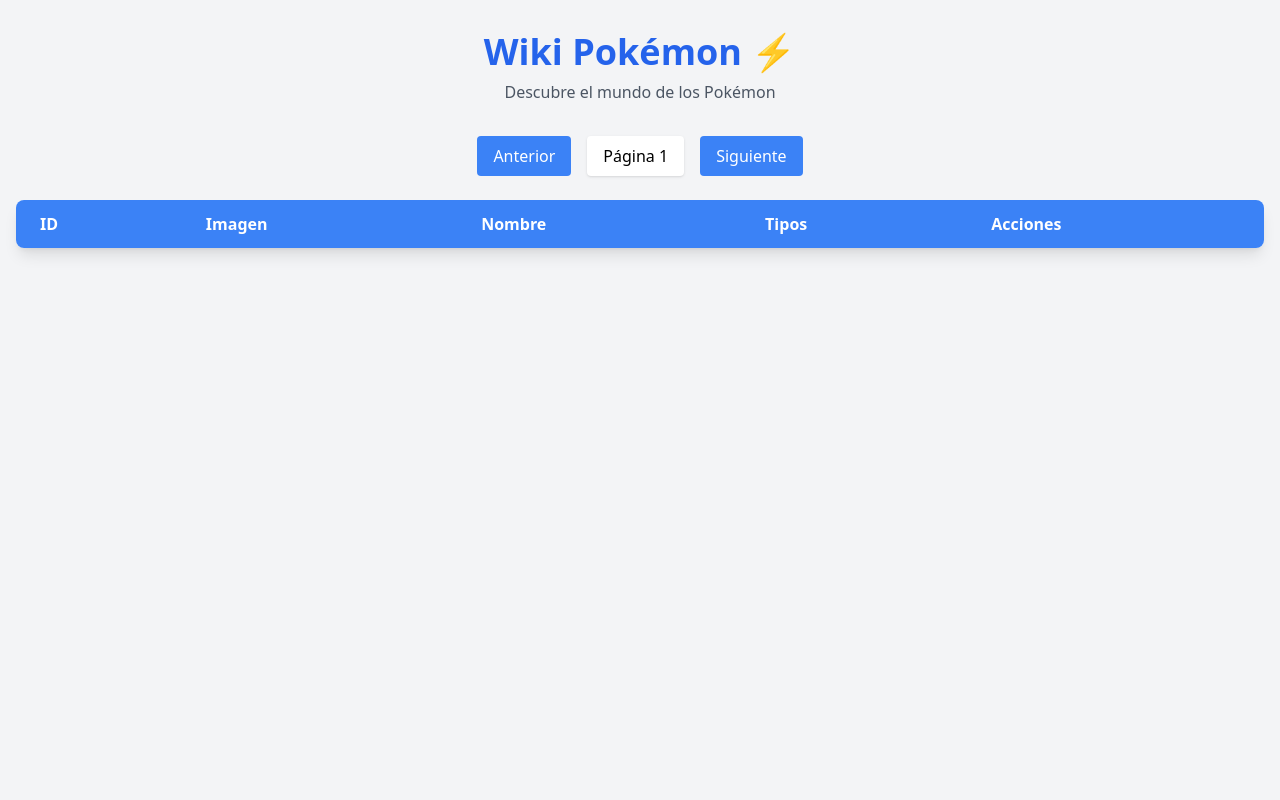
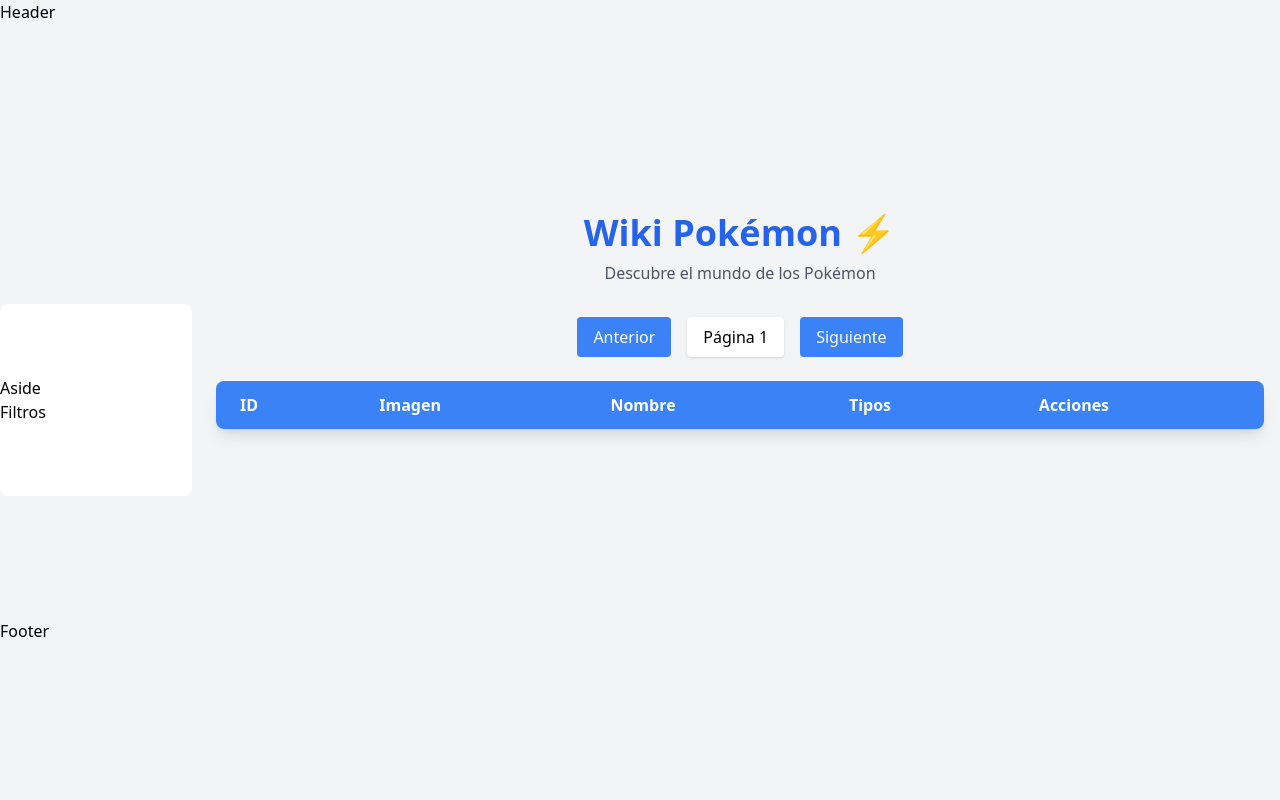
Before and after one commit to Jebux/WikiPokemon-js, a plain HTML site: page index.html in a window 1280 px wide. Drawn offline with nearby package versions, Linux system fonts and the light colour scheme; no server answers.

Commit message:
Distribucion elementos, grid iniciales

```diff
--- a/index.html
+++ b/index.html
@@ -6,7 +6,24 @@
     <title>Wiki Pokémon</title>
     <script src="https://cdn.tailwindcss.com"></script>
 </head>
-<body class="bg-gray-100 min-h-screen">
+<body class="bg-gray-100 min-h-screen grid grid-cols-2">
+    <header class="col-span-2">
+        <!-- Navegación principal -->
+         <h1>Header</h1>
+      </header>
+
+      <div class="layout col-span-2 grid grid-cols-[200px_auto] h-full">
+        <aside class="flex flex-col justify-center sidebar">
+          <!-- Filtros y controles -->
+           <div class="h-48 w-48 flex flex-col justify-center bg-white rounded-lg">
+                <h1>Aside</h1>
+                <h1>Filtros</h1>
+           </div>
+
+        </aside>
+
+        <main class="content">
+          <!-- Grid de Pokémon -->
             <div class="container mx-auto px-4 py-8">
                 <!-- Encabezado -->
                 <header class="text-center mb-8">
@@ -64,6 +81,14 @@
                     </div>
                 </div>
             </div>
+        </main>
+      </div>
+
+      <footer class="col-span-2">
+        <!-- Información adicional -->
+         <h1>Footer</h1>
+      </footer>
+
 
     <script src="script.js"></script>
 </body>
--- a/script.js
+++ b/script.js
@@ -1,6 +1,6 @@
 // Configuración global
 const API_BASE_URL = 'https://pokeapi.co/api/v2';
-const POKEMON_PER_PAGE = 10;
+const POKEMON_PER_PAGE = 5;
 
 // Variables de estado
 let currentPage = 1;
```
Lines whose indentation alone changed are shown as unchanged.
